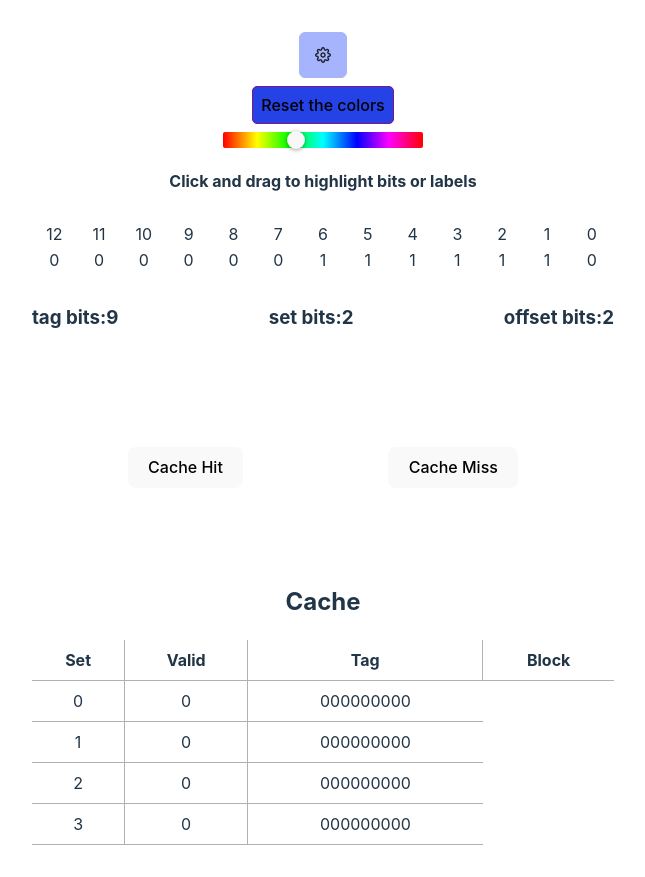
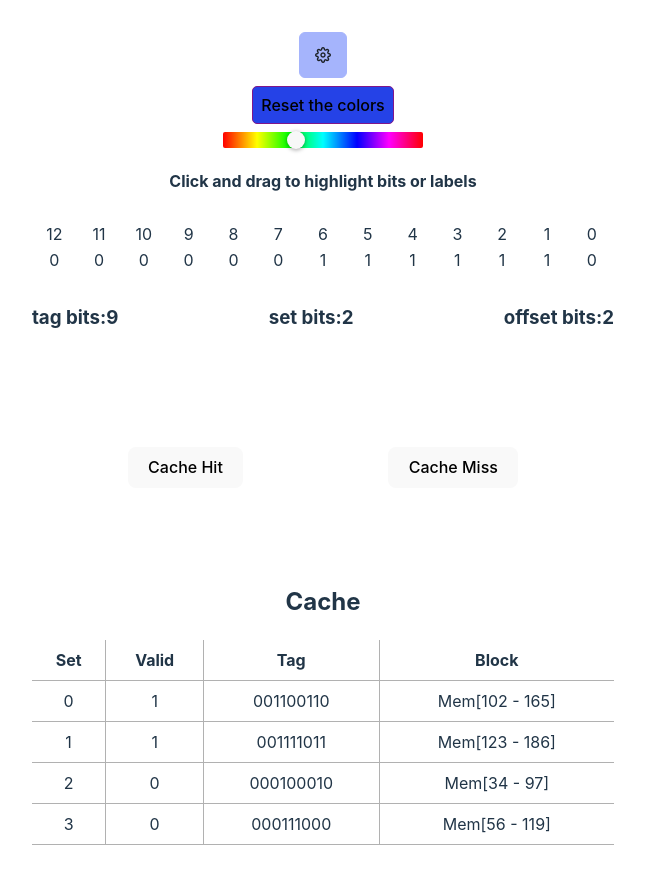
Before and after one commit to MahmoodSeoud/cache-hit-miss, a React (Vite) app: page / in a window 1280 px wide. Shown: the whole page, without its empty margins (317-962 px from the left). Built offline with nearby package versions, Linux system fonts and the light colour scheme.

Commit message:
error at tag

```diff
--- a/src/App.tsx
+++ b/src/App.tsx
@@ -41,10 +41,11 @@ interface CacheBlock {
   valid: Bit;  // Whether this block is valid
   empty: Bit;  // Whether this block is empty
   tag: number;     // The tag of this block
+  blockSizeStr: string; // The Mem[x - y] string
 }
 
 // Cache set structure
-interface CacheSet {
+export interface CacheSet {
   lines: CacheBlock[];  // The cache blocks in this set
 }
 
@@ -168,6 +169,8 @@ export function createEmptyTableEntries
 const logOfEntries: LogEntry[] = [];
 
 
+
+
 function App() {
   const [addressBitWidth, setAddressBitWidth] = useState<number>(createRandomNumber(10, 14));
   const [maxAddress, setMaxAddress] = useState<number>(createRandomNumber(0, 256));
@@ -177,7 +180,7 @@ function App() {
   //const [numLines, setNumLines] = useState<number>(2 ** createRandomNumber(0, 1));
 
   // TODO: Make the numSets a variable that is calculated aswell as the block size
-  const [cache, setCache] = useState<Cache>(initializeCache(4, 64, 2 ** createRandomNumber(0, 1)));
+  const [cache, setCache] = useState<Cache>(initNonEmptyCache(4, 64, 2 ** createRandomNumber(0, 1)));
   const [blockOffset, setBlockOffset] = useState<number>(Math.log2(cache.blockSize));
   const [setIndex, setSetIndex] = useState<number>(Math.log2(cache.numSets));
   const [tag, setTag] = useState<number>(addressBitWidth - (setIndex + blockOffset));
@@ -185,7 +188,7 @@ function App() {
 
   const [addressInBits, setAddressInBits] = useState<string[]>([...address.toString(2).padStart(addressBitWidth, '0')]);
   //const deepCopy = JSON.parse(JSON.stringify(addressInBits));
-  const [blockOffsetBits, setBlockOffsetBits] = useState<string>(addressInBits.toSpliced(-blockOffset).join(''));
+  //const [blockOffsetBits, setBlockOffsetBits] = useState<string>(addressInBits.toSpliced(-blockOffset).join('')); NOTE: We may not need this
   const [setIndexBits, setSetIndexBits] = useState<string>(addressInBits.toSpliced(- (blockOffset + setIndex)).join(''));
   const [tagBits, setTagBits] = useState<string>(addressInBits.toSpliced(0, -(blockOffset + setIndex)).join(''));
 
@@ -198,9 +201,18 @@ function App() {
   const [color, setColor] = useState<string>("#" + createRandomNumberWith(4 * 6).toString(16));
   const toast = useRef<Toast>(null);
 
+  function isCacheEmpty(): boolean {
+    const coldCache: Cache = {
+      numSets: 4,
+      blockSize: 64,
+      linesPerSet: 2,
+      sets: [],
+    }
 
+    return deepEqual(cache, coldCache)
+  }
   // Function to initialize the cache
-  function initializeCache(numSets: number, blockSize: number, linesPerSet: number): Cache {
+  function initEmptyCache(numSets: number, blockSize: number, linesPerSet: number): Cache {
     const cache: Cache = {
       numSets: numSets,
       blockSize: blockSize,
@@ -218,6 +230,7 @@ function App() {
           tag: 0,
           valid: 0,
           empty: 1,
+          blockSizeStr: '',
         };
         set.lines.push(block);
       }
@@ -228,6 +241,44 @@ function App() {
     return cache;
   }
 
+
+  // Function to initialize the cache
+  function initNonEmptyCache(numSets: number, blockSize: number, linesPerSet: number): Cache {
+
+
+    const cache: Cache = {
+      numSets: numSets,
+      blockSize: blockSize,
+      linesPerSet: linesPerSet,
+      sets: [],
+    }
+
+    for (let i = 0; i < numSets; i++) {
+      const set: CacheSet = {
+        lines: [],
+      };
+
+      const NewAddress = createRandomNumber(0, maxAddress);
+      const newAddressInBits = [...NewAddress.toString(2).padStart(addressBitWidth, '0')];
+      let valid: Bit = Math.round(Math.random()) as Bit;
+      const newtagBits: string = newAddressInBits.toSpliced(0, -(Math.log2(blockSize) + Math.log2(numSets))).join('');
+      let tag: number = Number('0b' + newtagBits);
+      let blockSizeStr: string = `Mem[${NewAddress} - ${NewAddress + blockSize - 1}]`;
+
+      for (let j = 0; j < linesPerSet; j++) {
+        const block: CacheBlock = {
+          tag: tag,
+          valid: valid,
+          empty: 0,
+          blockSizeStr: blockSizeStr,
+        };
+        set.lines.push(block);
+      }
+
+      cache.sets.push(set);
+    }
+    return cache
+  }
 
 
   function createTableEntry(entry: CACHE_TABLE_ENTRY, tagBits: string): CACHE_TABLE_ENTRY {
@@ -244,10 +295,7 @@ function App() {
     let valid: Bit = Math.round(Math.random()) as Bit;
     let tag: number = Number('0b' + newtagBits);
     let block: string = `Mem[${NewAddress} - ${NewAddress + 7}]`;
-    if (NewAddress > 256) {
-      debugger
 
-    }
 
     newEntry = {
       ...entry,
@@ -305,6 +353,8 @@ function App() {
     });
   }
 
+
+
   /*   useEffect(() => {
       console.log('------------------------------')
       console.log("coldCache", coldCache);
@@ -324,7 +374,8 @@ function App() {
   useEffect(() => {
     let cache;
     //setSetIndex(Math.log2(numSets));
-    cache = initializeCache(4, 64, 2 ** createRandomNumber(0, 1));
+
+    cache = initNonEmptyCache(4, 64, 2 ** createRandomNumber(0, 1));
     console.log('cache', cache)
     setCache(cache);
   }, [cache.numSets, cache.linesPerSet, cache.blockSize])
@@ -352,7 +403,7 @@ function App() {
     setBlockOffset(newOffsetAllocBits);
     setTag(newtag);
 
-    setBlockOffsetBits(newOffSet_bits);
+    //setBlockOffsetBits(newOffSet_bits);
     setSetIndexBits(newIndex_bits);
     setTagBits(newtagBits);
 
@@ -473,16 +524,7 @@ function App() {
         } */
   }
 
-  function isCacheEmpty(): boolean {
-    const coldCache: Cache= {
-      numSets: 4,
-      blockSize: 64,
-      linesPerSet: 2,
-      sets: [],
-    }
 
-    return deepEqual(cache, coldCache)
-  }
 
   function isCacheHit(): boolean {
     if (cache.sets[parseInt(setIndexBits, 2)].lines[lineIndex].valid === 1 &&
@@ -541,10 +583,6 @@ function App() {
     deepCopy[set][lineIndex].valid = 1;
     deepCopy[set][lineIndex].block = block;
 
-    if (address > 256) {
-      debugger
-
-    }
     return deepCopy
   }
 
@@ -609,6 +647,11 @@ function App() {
         linesPerSet={cache.linesPerSet}
         cacheShouldBeCold={cacheShouldBeCold}
         setCacheShouldBeCold={setCacheShouldBeCold}
+        isCacheEmpty={isCacheEmpty}
+        initEmptyCache={initEmptyCache}
+        initNonEmptyCache={initNonEmptyCache}
+        cache={cache}
+
 
       />
 
@@ -681,9 +724,6 @@ function App() {
         <Cache_visual_table
           cache={cache}
           setCache={setCache}
-          facit={null}
-          addressPrefix={addressPrefixMap.Binary}
-          baseConversion={baseConversionMap.Binary}
           tag={tag}
         />
       </div>
--- a/src/components/Cache_visual_table/Cache_visual_table.tsx
+++ b/src/components/Cache_visual_table/Cache_visual_table.tsx
@@ -24,13 +24,10 @@ type cache_tableProps = {
     cache: Cache;
     setCache: React.Dispatch<React.SetStateAction<Cache>>
     tag: number;
-    facit: CACHE_TABLE_ENTRY[][] | null;
-    addressPrefix: AddressPrefix;
-    baseConversion: BaseConversion;
 }
 
 
-function Cache_visual_table({ cache, setCache, tag }: cache_tableProps) {
+function Cache_visual_table({ cache, setCache, tag}: cache_tableProps) {
 
     function checkInput(): boolean {
         return true
@@ -65,7 +62,7 @@ function Cache_visual_table({ cache, setCache, tag }: cache_tableProps) {
                                     <React.Fragment key={j}>
                                         <td>{line.valid}</td>
                                         <td>{line.tag.toString(2).padStart(tag, '0')}</td>
-{/*                                         <td>{line.block}</td> */}
+                                         <td>{line.blockSizeStr}</td>
                                     </React.Fragment >
                                 ))}
                             </tr>
--- a/src/components/Settings/Settings.tsx
+++ b/src/components/Settings/Settings.tsx
@@ -10,7 +10,7 @@ import { Button } from 'primereact/button';
 import { Sidebar } from 'primereact/sidebar';
 import './Settings.css';
 import 'primeicons/primeicons.css';
-import { Cache } from "../../App";
+import { Cache, CacheSet } from "../../App";
 
 
 interface SettingsProps {
@@ -24,6 +24,10 @@ interface SettingsProps {
     setCache: React.Dispatch<SetStateAction<Cache>>;
     cacheShouldBeCold: boolean;
     setCacheShouldBeCold: React.Dispatch<SetStateAction<boolean>>;
+    cache: Cache;
+    isCacheEmpty: () => boolean;
+    initEmptyCache: (numSets: number, blockSize: number, linesPerSet: number) => Cache;
+    initNonEmptyCache: (numSets: number, blockSize: number, linesPerSet: number) => Cache;
     //setCacheEntries: React.Dispatch<SetStateAction<CACHE_TABLE_ENTRY[][]>>;
 }
 
@@ -35,15 +39,43 @@ export default function Settings(props: SettingsProps) {
     function handleSetState(value: number | number[]): void {
 
         const index = setMarks.findIndex(mark => value === mark.value);
-        //props.setCache(Number(setMarks[index].label))
+
+        if (props.isCacheEmpty()) {
+            //props.setCache(props.initEmptyCache(value as number, props.cache.blockSize, Number(setMarks[index].label)));
+            console.log('ferr')
+            props.setCache(prevState => {
+                let newCache: Cache = { ...prevState };
+                newCache.numSets = Number(setMarks[index].label)
+                const sets: CacheSet[] = [];
+                for (let i = 0; i < newCache.numSets; i++) {
+                    sets.push({ lines: Array.from({ length: newCache.linesPerSet }, (_, i) => ({ tag: 0, valid: 0, empty: 1, blockSizeStr: "" })) });
+                }
+                return newCache;
+            })
+        } else {
             props.setCache((prevState: Cache) => {
+
                 let newCache: Cache = { ...prevState };
-            newCache.numSets = Number(setMarks[index].label);
-
-            newCache.sets = Array.from({ length: newCache.numSets }, (_, i) => ({ lines: newCache.sets[i].lines }));
+                newCache.numSets = Number(setMarks[index].label)
+                const sets: CacheSet[] = [];
+                for (let index = 0; index < Number(setMarks[index].label); index++) {
+                    if (index < newCache.sets.length) {
+                        sets.push({
+                            lines: Array.from({ length: newCache.numSets }, (_, k) => ({
+                                tag: newCache.sets[index].lines[k].tag,
+                                valid: newCache.sets[index].lines[k].valid,
+                                empty: newCache.sets[index].lines[k].empty,
+                                blockSizeStr: newCache.sets[index].lines[k].blockSizeStr,
+                            }))
+                        });
+                    } else {
+                        sets.push({ lines: Array.from({ length: newCache.linesPerSet }, (_, i) => ({ tag: 0, valid: 0, empty: 1, blockSizeStr: "" })) });
+                        newCache.sets = sets;
+                    }
+                }
                 return newCache;
             });
-
+        }
     }
 
     function handleNumberOfLines(linesPerSet: number) {
```
Lines whose indentation alone changed are shown as unchanged.
